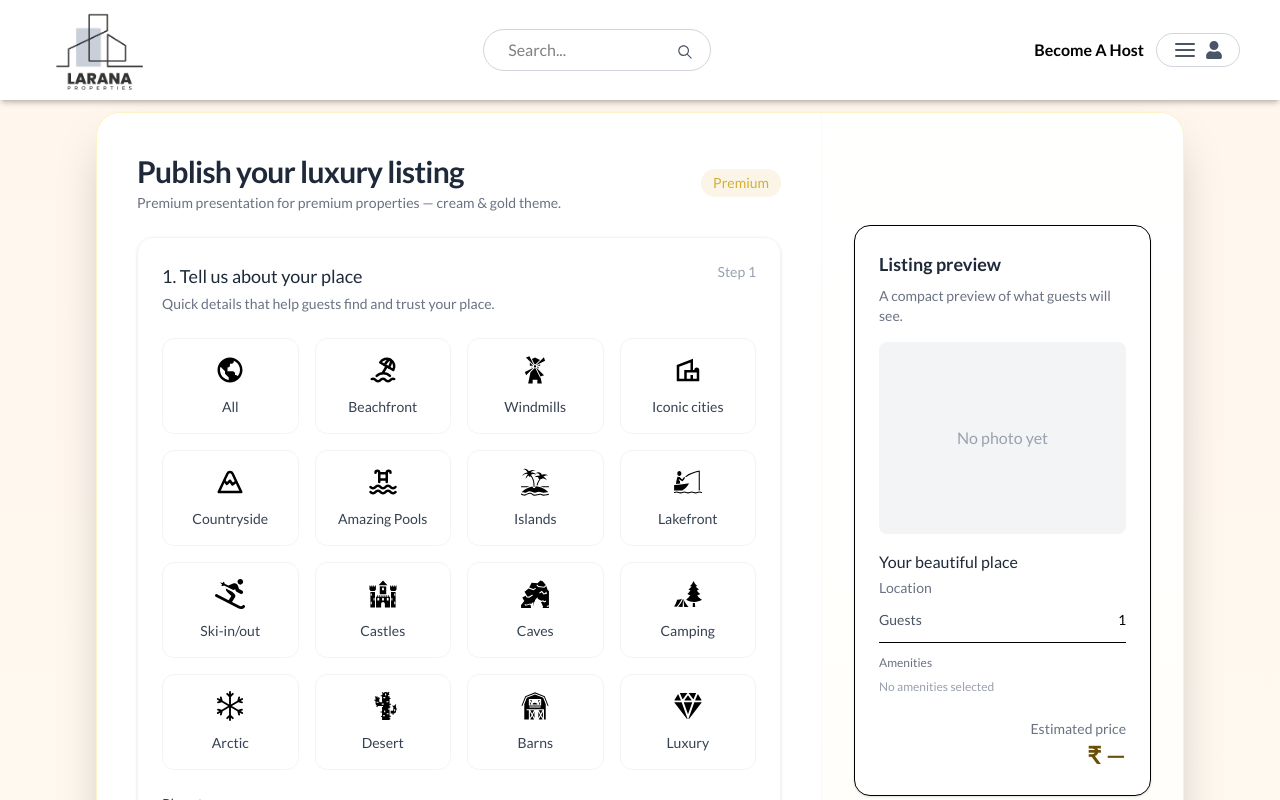
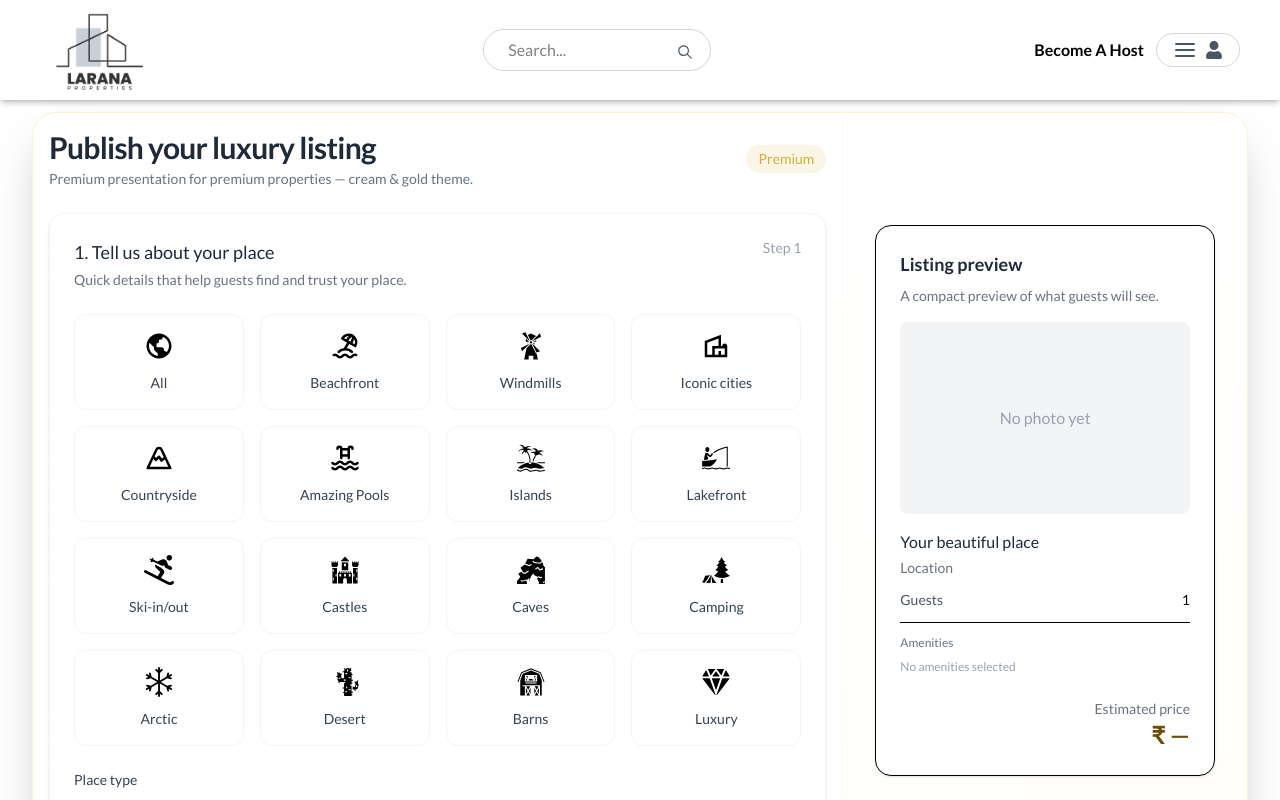
Before and after one commit to aryashubh08/LARANA_Properties, a React (Vite) app in the folder client/: page /create-listing in a window 1280 px wide. Shown: the top 800 px of the page. Built offline with nearby package versions, Linux system fonts and the light colour scheme.

Commit message:
fix heading

```diff
--- a/client/src/pages/CreateListing.jsx
+++ b/client/src/pages/CreateListing.jsx
@@ -153,15 +153,15 @@
   return (
     <div
       className="min-h-screen"
-      style={{ background: "linear-gradient(180deg,#FFF7ED 0%, #FFFDF8 100%)" }}
+      // style={{ background: "linear-gradient(180deg,#FFF7ED 0%, #FFFDF8 100%)" }}
     >
       <Navbar />
 
-      <main className="max-w-6xl mx-auto px-6 lg:px-8 pt-28 pb-20">
+      <main className="max-w-7xl mx-auto px-2 lg:px-8 pt-28 pb-20">
         <div className="bg-white border border-amber-100 rounded-3xl shadow-2xl overflow-hidden">
           <div className="flex flex-col lg:flex-row">
             {/* LEFT - Form */}
-            <section className="w-full lg:w-2/3 p-10">
+            <section className="w-full lg:w-2/3 p-4">
               <div className="flex items-center justify-between mb-6">
                 <div>
                   <h1 className="text-3xl font-semibold tracking-tight text-gray-800">
```
